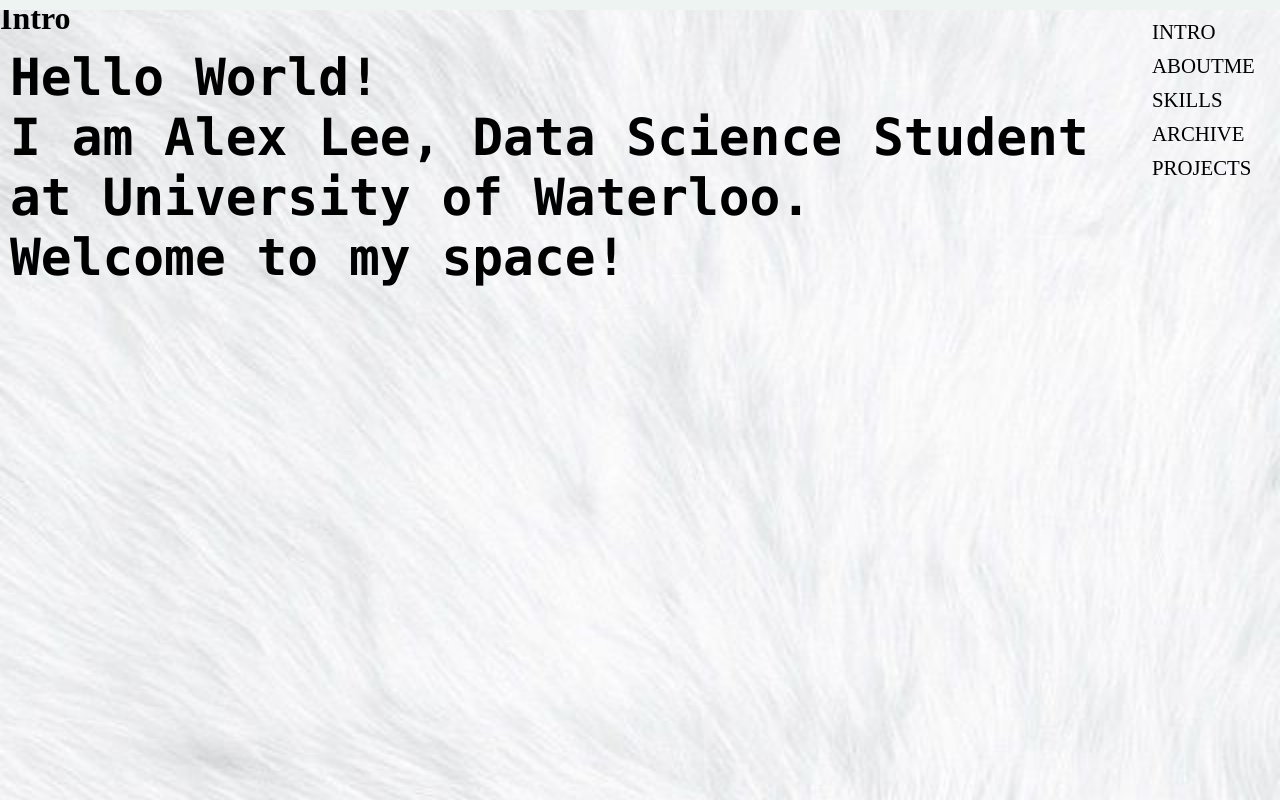
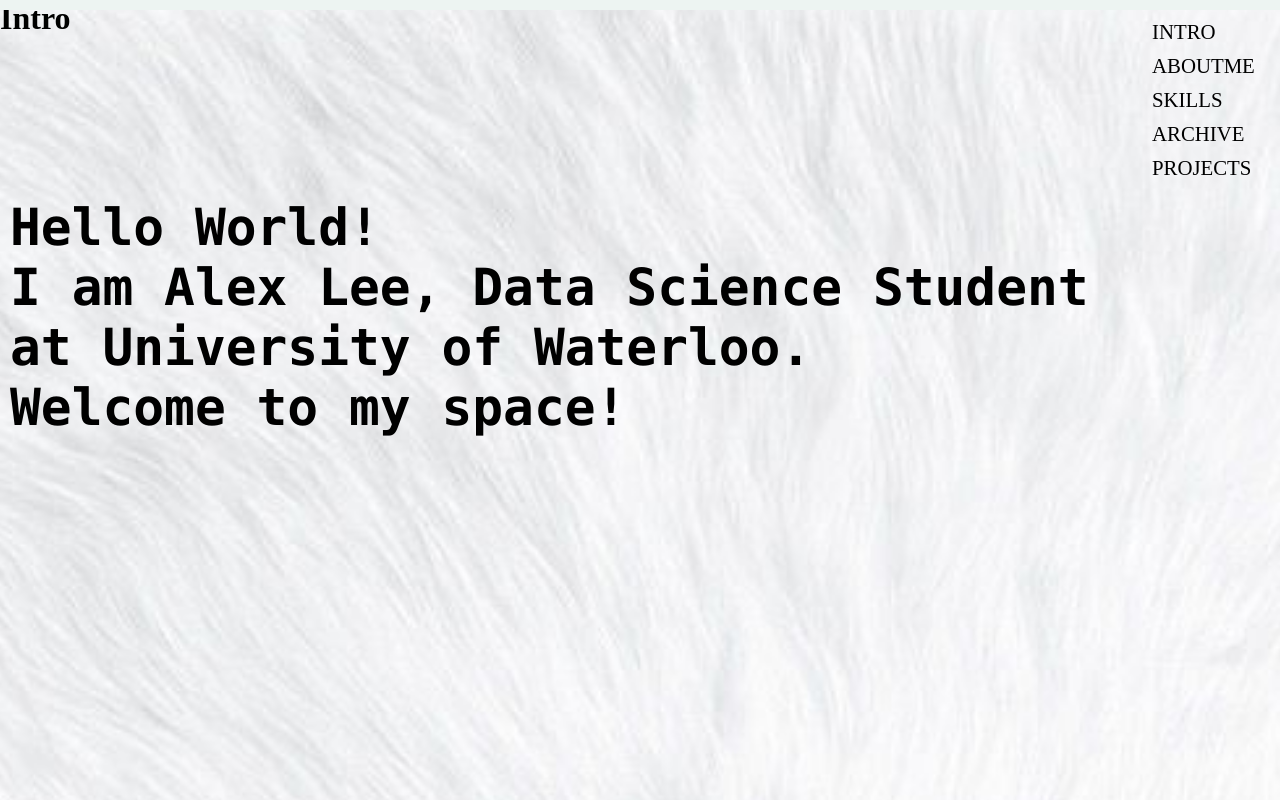
Before and after one commit to 1128alex/alex-lee, a React (Create React App) app: page / in a window 1280 px wide. Shown: the top 800 px of the page. Built offline with nearby package versions, Linux system fonts and the light colour scheme.

Commit message:
intro change

```diff
--- a/src/assets/scss/section/_intro.scss
+++ b/src/assets/scss/section/_intro.scss
@@ -1,5 +1,5 @@
 #container {
-    height: 1000px;
+    height: 680px;
 }
 
 #code {
--- a/src/components/AboutMe.jsx
+++ b/src/components/AboutMe.jsx
@@ -1,9 +1,16 @@
 import React from "react";
+import about from "../assets/img/about.jpg";
 
 const AboutMe = () => {
     return (
         <div>
             <h1>About Me</h1>
+            <div>
+                <div style={{ width: "70%", float: "left" }}></div>
+                <div style={{ width: "30%", float: "left" }}>
+                    <img src={about} alt="" />
+                </div>
+            </div>
         </div>
     );
 };
--- a/src/components/Intro.jsx
+++ b/src/components/Intro.jsx
@@ -33,7 +33,7 @@
             />
 
             <h1>Intro</h1>
-            <div>
+            <div style={{ paddingTop: "150px" }}>
                 <h1 id="code">
                     <TypeAnimation
                         style={{ whiteSpace: 'pre-line', height: '195px', display: 'block' }}
```
